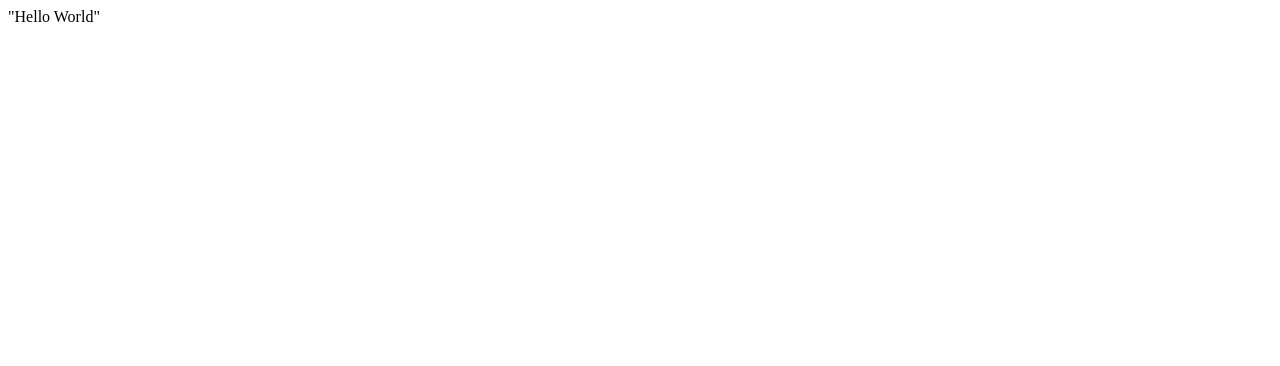
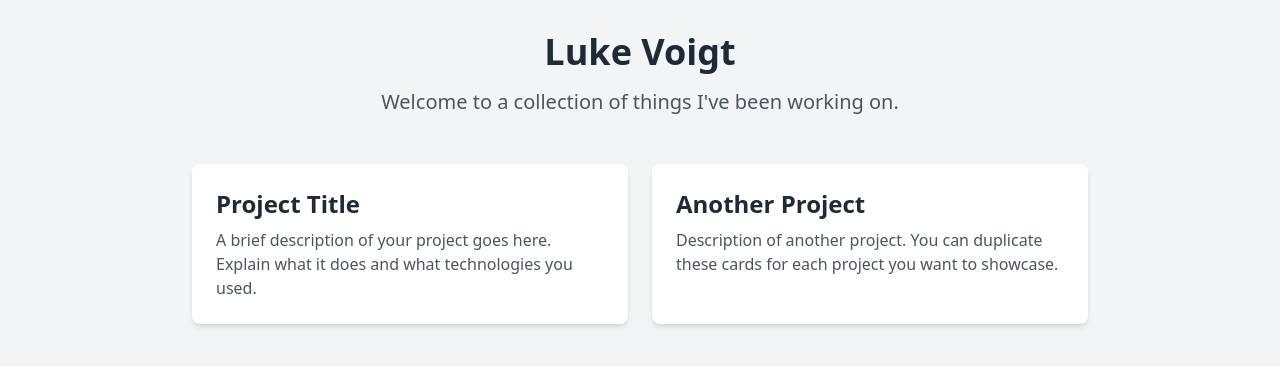
Before and after one commit to lukegvoigt/lukegvoigt.github.io, a plain HTML site: page index.html in a window 1280 px wide. Drawn offline with nearby package versions, Linux system fonts and the light colour scheme.

Commit message:
Created the base website with TailWindCSS

```diff
--- a/index.html
+++ b/index.html
@@ -1 +1,33 @@
-"Hello World"
+<!DOCTYPE html>
+<html lang="en">
+<head>
+    <meta charset="UTF-8">
+    <meta name="viewport" content="width=device-width, initial-scale=1.0">
+    <title>Luke Voigt - Portfolio</title>
+    <script src="https://cdn.tailwindcss.com"></script>
+</head>
+<body class="bg-gray-100 min-h-screen p-8">
+    <main class="max-w-4xl mx-auto">
+        <!-- Header Section -->
+        <header class="text-center mb-12">
+            <h1 class="text-4xl font-bold text-gray-800 mb-4">Luke Voigt</h1>
+            <p class="text-xl text-gray-600">Welcome to a collection of things I've been working on.</p>
+        </header>
+
+        <!-- Projects Grid -->
+        <div class="grid grid-cols-1 md:grid-cols-2 gap-6">
+            <!-- Example Project Card 1 -->
+            <div class="bg-white rounded-lg shadow-md p-6 hover:shadow-lg transition duration-300">
+                <h2 class="text-2xl font-semibold text-gray-800 mb-2">Project Title</h2>
+                <p class="text-gray-600">A brief description of your project goes here. Explain what it does and what technologies you used.</p>
+            </div>
+
+            <!-- Example Project Card 2 -->
+            <div class="bg-white rounded-lg shadow-md p-6 hover:shadow-lg transition duration-300">
+                <h2 class="text-2xl font-semibold text-gray-800 mb-2">Another Project</h2>
+                <p class="text-gray-600">Description of another project. You can duplicate these cards for each project you want to showcase.</p>
+            </div>
+        </div>
+    </main>
+</body>
+</html>
```
